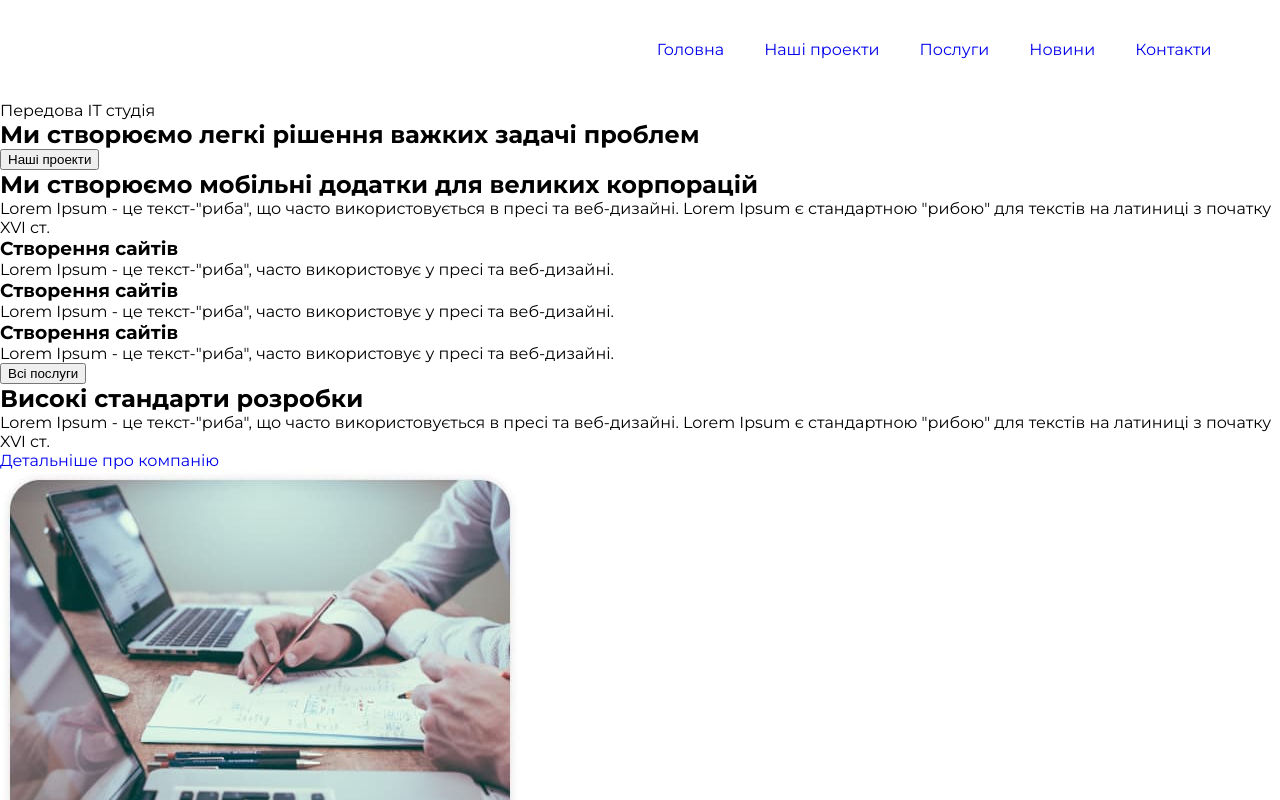
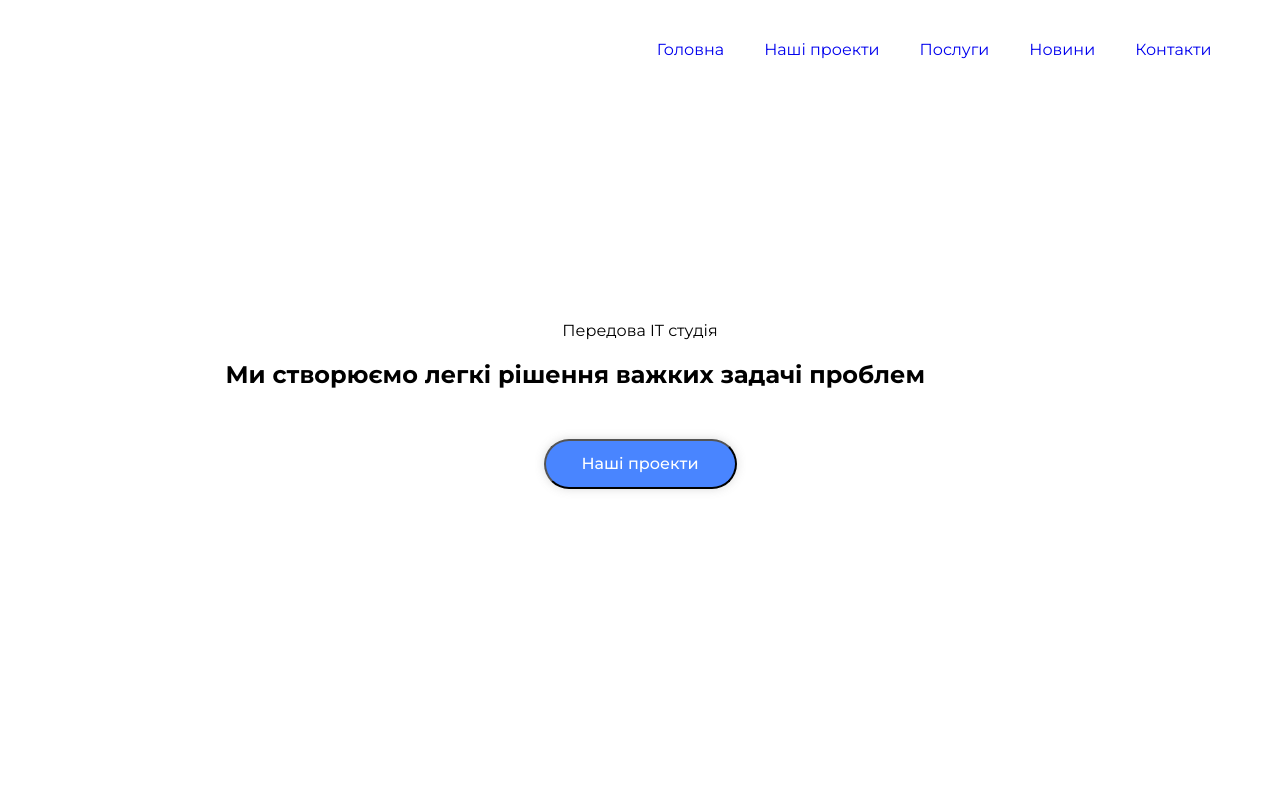
Before and after one commit to ASkypka/team-84, a plain HTML site: page index.html in a window 1280 px wide. Shown: the top 800 px of the page. Drawn offline with Linux system fonts and the light colour scheme.

Commit message:
hero section style

```diff
--- a/css/style.css
+++ b/css/style.css
@@ -51,3 +51,36 @@ border-bottom: 2px solid #FFFFFF;
 .header-item:last-child {
 margin-right: 0;
 }
+.hero{
+    padding-top: 220px;
+    padding-bottom: 335px;
+}
+.hero-section{
+    display: flex;
+    flex-direction: column;
+    align-items: center;
+}
+.main-title{
+    width: 829px;
+    margin-right: auto;
+    margin-left: auto;
+    margin-bottom: 50px;
+}
+.hero-p{
+    margin-bottom: 20px;
+}
+.main-button{
+    font-family: 'Montserrat';
+font-style: normal;
+font-weight: 500;
+font-size: 16px;
+line-height: 20px;
+text-align: center;
+
+color: #FFFFFF;
+background: #4985FF;
+box-shadow: 0px 0px 10px rgba(111, 111, 111, 0.25);
+border-radius: 30px;
+
+padding: 13px 36px;
+}
--- a/index.html
+++ b/index.html
@@ -5,9 +5,12 @@
     <meta http-equiv="X-UA-Compatible" content="IE=edge" />
     <meta name="viewport" content="width=device-width, initial-scale=1.0" />
     <title>IT-студія</title>
-    <link rel="preconnect" href="https://fonts.googleapis.com">
-    <link rel="preconnect" href="https://fonts.gstatic.com" crossorigin>
-    <link href="https://fonts.googleapis.com/css2?family=Montserrat:wght@400;500;600;700;800&display=swap" rel="stylesheet">
+    <link rel="preconnect" href="https://fonts.googleapis.com" />
+    <link rel="preconnect" href="https://fonts.gstatic.com" crossorigin />
+    <link
+      href="https://fonts.googleapis.com/css2?family=Montserrat:wght@400;500;600;700;800&display=swap"
+      rel="stylesheet"
+    />
     <link rel="stylesheet" href="./css/style.css" />
   </head>
   <body>
@@ -15,21 +18,35 @@
       <div class="conteiner">
         <nav class="header-nav">
           <ul class="header-list">
-    <li class="header-item"><a href="№" class="header-link">Головна</a></li>
-    <li class="header-item"><a href="№" class="header-link">Наші проекти</a></li>
-    <li class="header-item"><a href="№" class="header-link">Послуги</a></li>
-    <li class="header-item"><a href="№" class="header-link">Новини</a></li>
-    <li class="header-item"><a href="№" class="header-link">Контакти</a></li>
+            <li class="header-item">
+              <a href="№" class="header-link">Головна</a>
+            </li>
+            <li class="header-item">
+              <a href="№" class="header-link">Наші проекти</a>
+            </li>
+            <li class="header-item">
+              <a href="№" class="header-link">Послуги</a>
+            </li>
+            <li class="header-item">
+              <a href="№" class="header-link">Новини</a>
+            </li>
+            <li class="header-item">
+              <a href="№" class="header-link">Контакти</a>
+            </li>
           </ul>
         </nav>
       </div>
     </header>
     <main>
       <!--Hero-->
-      <section>
-        <p>Передова IT студія</p>
-        <h1>Ми створюємо легкі рішення важких задачі проблем</h1>
-        <button type="button">Наші проекти</button>
+      <section class="hero">
+        <div class="conteiner hero-section">
+          <p class="hero-p">Передова IT студія</p>
+          <h1 class="main-title">
+            Ми створюємо легкі рішення важких задачі проблем
+          </h1>
+          <button type="button" class="main-button">Наші проекти</button>
+        </div>
       </section>
       <section>
         <h2>Ми створюємо мобільні додатки для великих корпорацій</h2>
```
Lines whose indentation alone changed are shown as unchanged.
